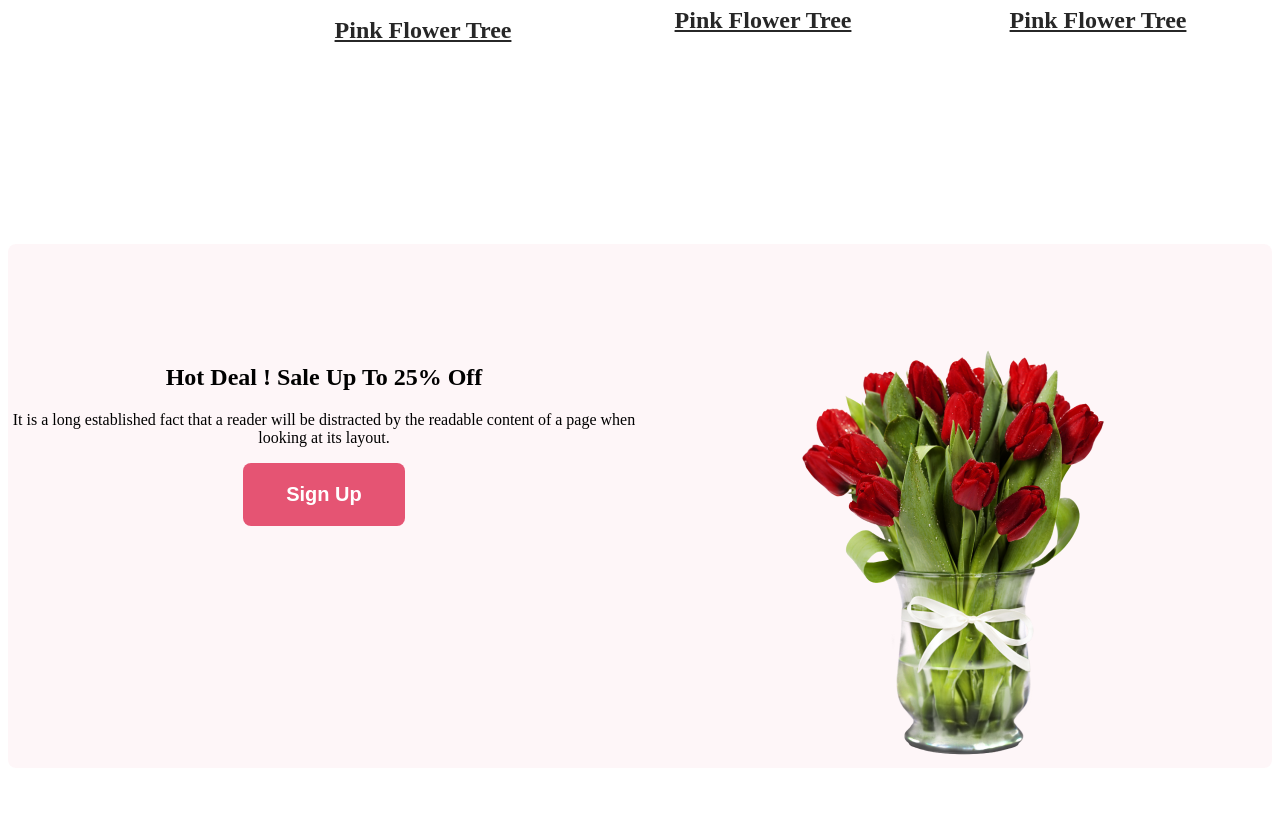
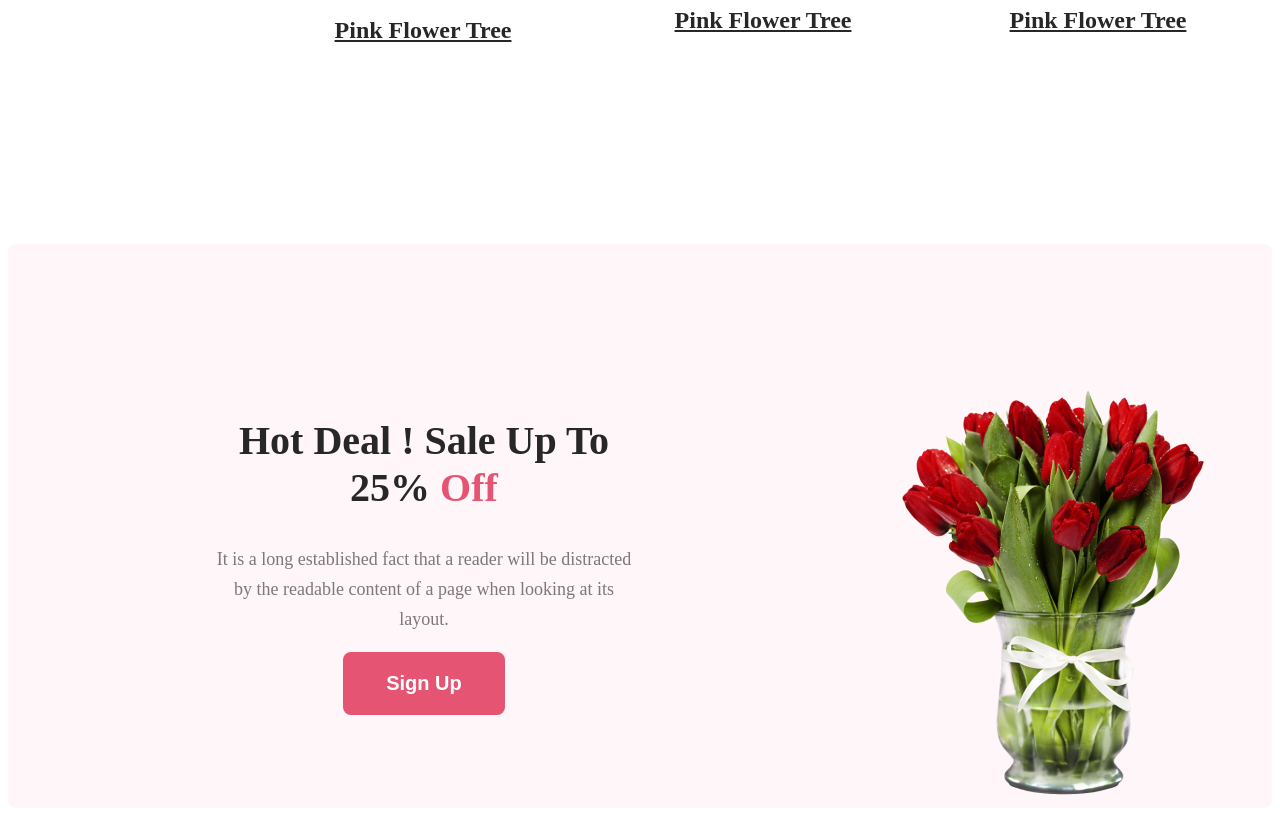
Before and after one commit to isha35-1215/flowershop, a plain HTML site: page index.html in a window 1280 px wide. Shown: the part 1908-2724 px from the top of the page. Before the commit the page ends 2684 px from the top, so only its background shows below. Drawn offline with Linux system fonts and the light colour scheme.

Commit message:
2nd section done

```diff
--- a/index.html
+++ b/index.html
@@ -62,7 +62,7 @@
                     <button class="btn-style">Sign Up</button>
                 </div>
                 <div class="offer-contents">
-                    <img src="Flower Asset/pngwing 8.png" alt="">
+                    <img class="offer-img" src="Flower Asset/pngwing 8.png" alt="">
                 </div>
             </div>
         </section>
--- a/styles/shop.css
+++ b/styles/shop.css
@@ -116,6 +116,27 @@
 
 .offer-contents {
     text-align: center;
-    width: 55%;
-    margin-top: 100px;
+    width: 65%;
+    margin-top: 140px;
+    margin-left: 200px;
 }
+
+.offer-title {
+    color: #272727;
+    font-size: 40px;
+    font-weight: 800;
+}
+
+.off{
+    color: #E55473;
+}
+
+.offer-detail{
+    color: rgba(39, 39, 39, 0.60);
+text-align: center;
+font-size: 18px;
+font-weight: 400;
+line-height: 30px;
+}
+
+/* instagram section */
```
